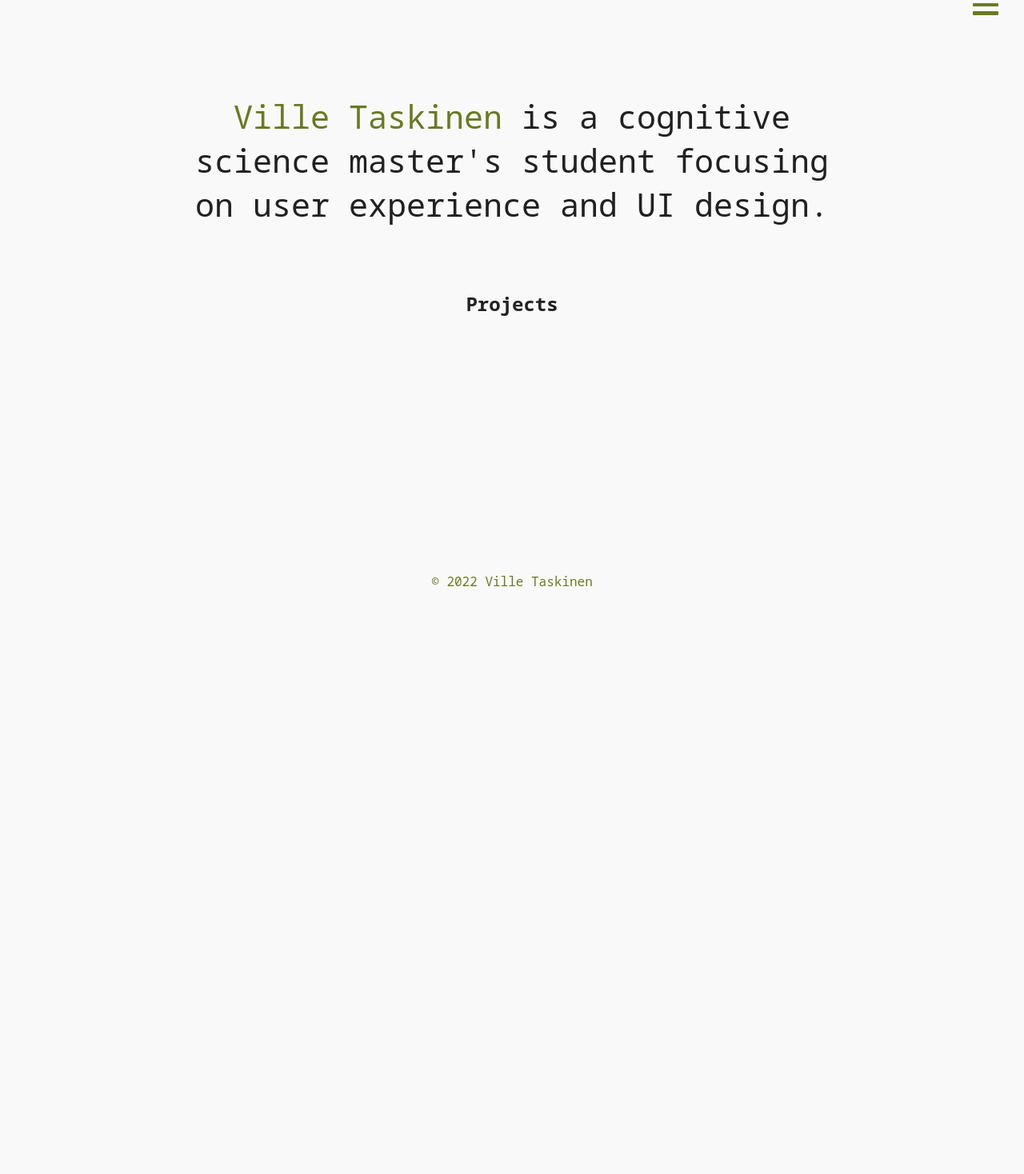
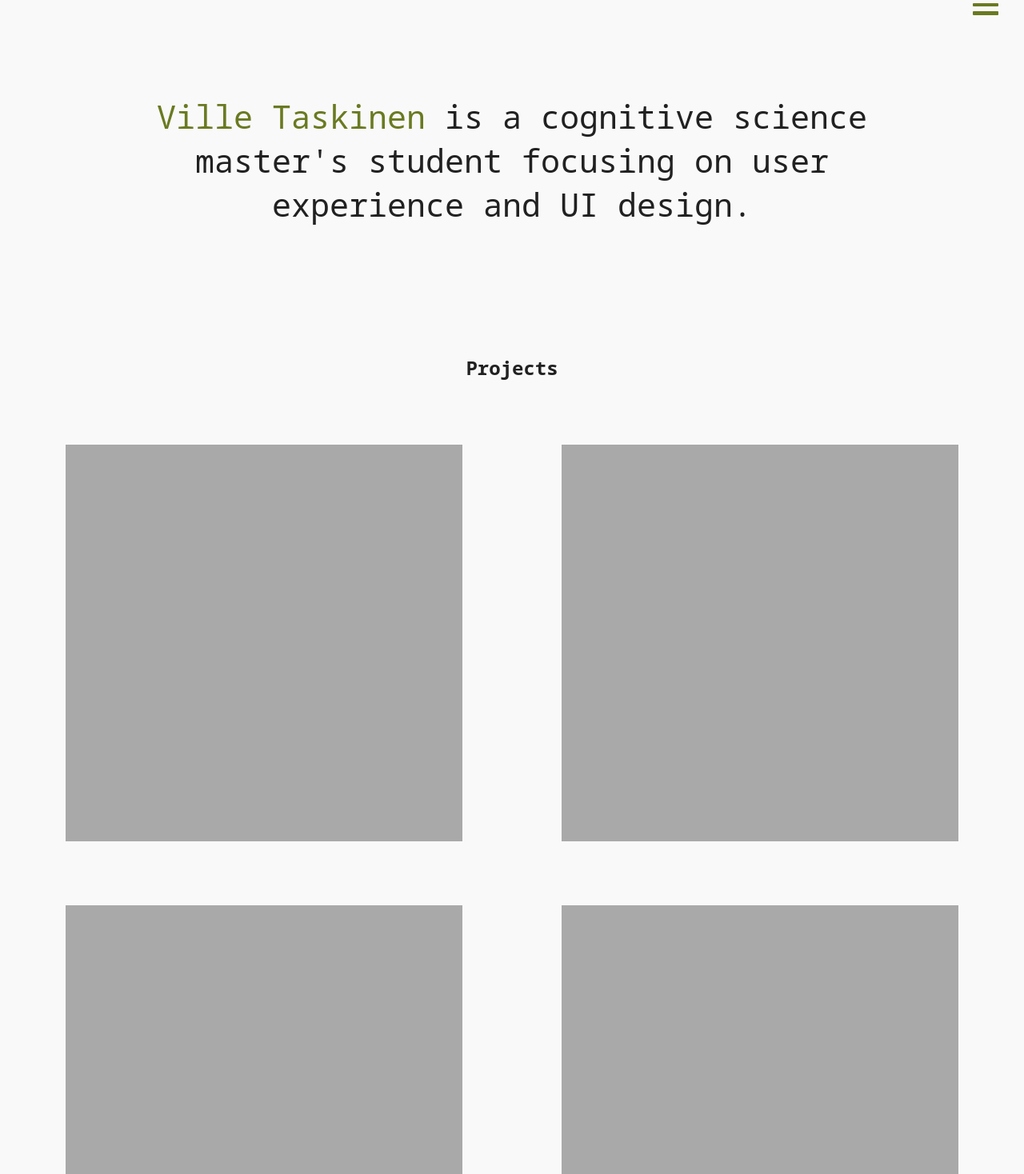
Before and after one commit to viltas/portfolio, a Next.js app: page / in a window 1280 px wide. Shown: the part 42-1510 px from the top of the page at 80% size. Before the commit the page ends 800 px from the top, so only its background shows below. Built offline with nearby package versions, Linux system fonts and the light colour scheme.

Commit message:
add fixed nav when scrolling and edit frontpage styling

```diff
--- a/pages/index.tsx
+++ b/pages/index.tsx
@@ -4,12 +4,19 @@ import Layout from '../components/layout'
 export default function Home() {
   return (
     <Layout>
-    <header className={styles.header}>
+      <header className={styles.header}>
         <span className={styles.name}>Ville Taskinen</span> is a cognitive science master's student focusing on user experience and UI design.
-    </header>
-    <section className={styles.projects}>
+      </header>
+      <div className={styles.subtitle}>
         <h2>Projects</h2>
-    </section>
-  </Layout>
+      </div>
+      <section className={styles.projects}>
+
+        <div className={styles.project} />
+        <div className={styles.project} />
+        <div className={styles.project} />
+        <div className={styles.project} />
+      </section>
+    </Layout>
   )
 }
--- a/styles/Home.module.css
+++ b/styles/Home.module.css
@@ -1,12 +1,11 @@
 .header {
-  max-width: 100vh;
+  max-width: 100%;
   font-size: 5vh;
   font-weight: 400;
   margin-bottom: 10vh;
-  margin-top: 20vh;
-  margin-left: 10vh;
-  margin-right: 10vh;
+  margin: 20vh;
   text-align: center;
+  align-items: center;
 }
 
 .header, .name {
@@ -17,8 +16,24 @@
   color: #697A21;
 }
 
+.subtitle {
+  text-align: center;
+}
+
 .projects {
+  max-width: 100%;
+  display: flex;
+  flex-wrap: wrap;
+  flex-direction: row;
   text-align: center;
   margin-top: 40px;
   margin-bottom: 40px;
+  justify-content:space-around;
+  align-items: center;
 }
+.project {
+  margin: 5vh;
+  width: 40%;
+  aspect-ratio : 1 / 1;
+  background-color: darkgray;
+}
--- a/styles/nav.module.css
+++ b/styles/nav.module.css
@@ -55,11 +55,11 @@
     flex-direction: column;
     align-items: center;
     text-align: center;
+    justify-content: center;
     height: 100%;
     width: 100%;
     background: #F9F9F9;
-    position: absolute;
-    top: 0;
+    position: fixed;
     right: 0;
     width: 100%;
     transition: transform 500ms ease-in-out;
@@ -73,14 +73,13 @@
 .navlist {
     list-style-type: none;
     position: fixed;
-    top: 20vh;
 }
 .navlist li {
     margin-top: 2rem;
 }
 .navlist a {
     text-decoration: none;
-    color: black;
+    color: #212121;
     font-size: 1.5rem;
     transition: color 400ms;
 }
```
